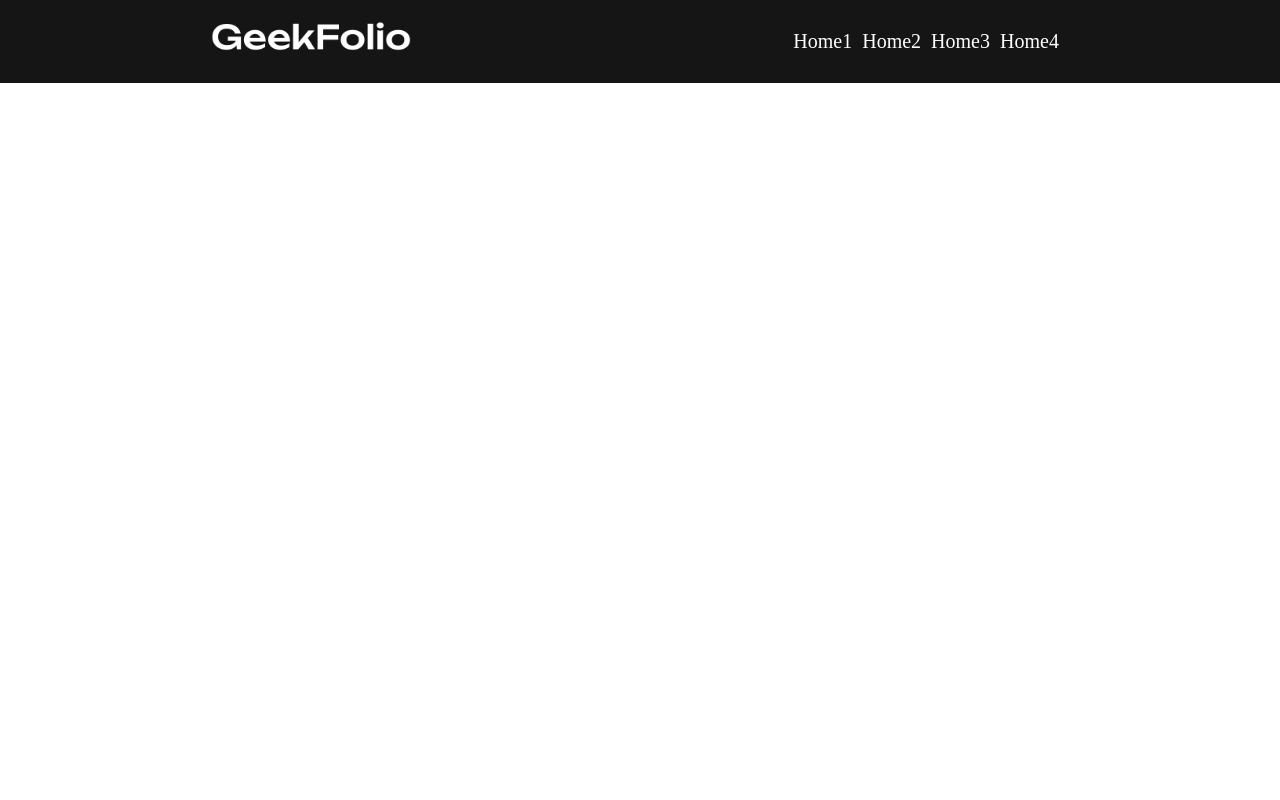
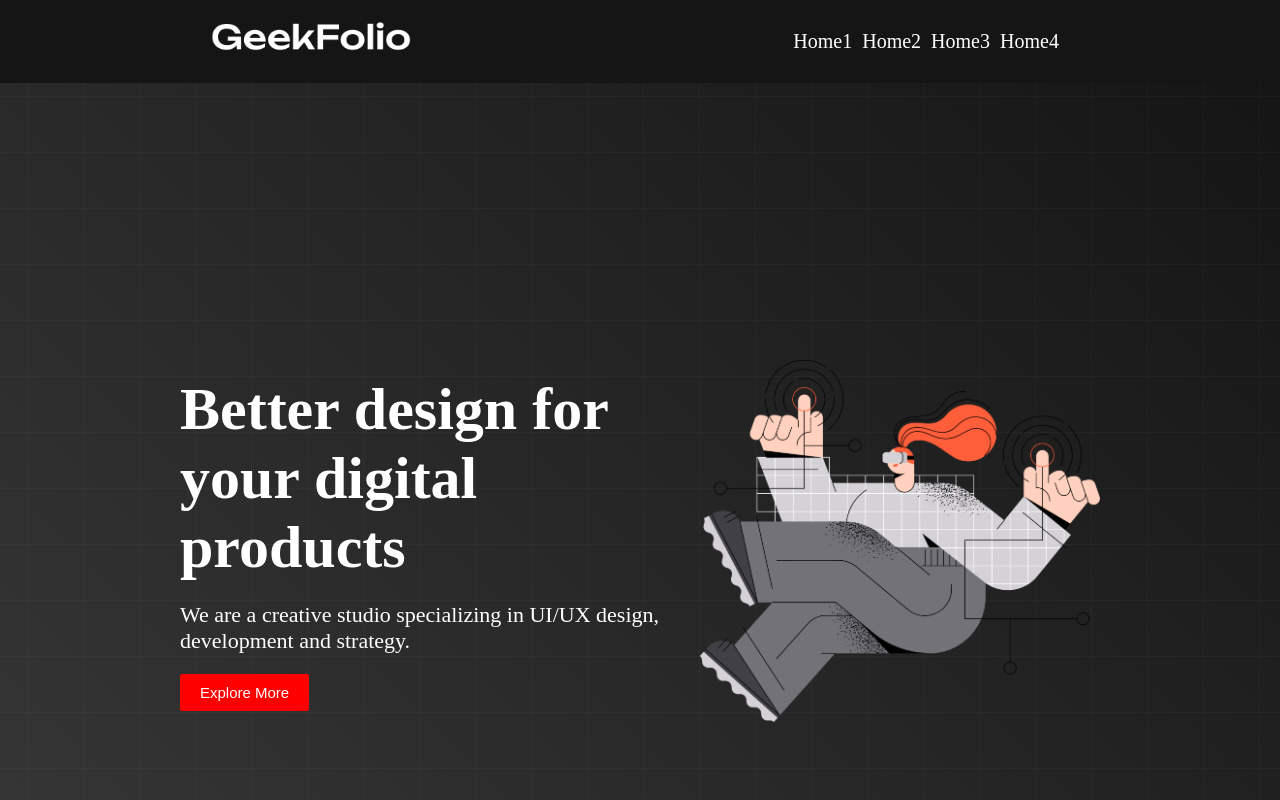
Before and after one commit to rahathossainn/digital-product, a plain HTML site: page index.html in a window 1280 px wide. Shown: the top 800 px of the page. Drawn offline with Linux system fonts and the light colour scheme.

Commit message:
banner container added

```diff
--- a/css/style.css
+++ b/css/style.css
@@ -2,6 +2,7 @@
     margin: 0px;
     padding: 0px;
 }
+/* Start - Navbar Styles */
 .menu_container{
     background-color: rgb(22, 21, 21);
     display:flex;
@@ -20,10 +21,50 @@
     font-size: 20px;
 }
 .menu li:hover{
-    color: aquamarine;
+    color: red;
     cursor: pointer;
 }
 
 .logo-pic{
     width: 200px;
 }
+/* End - Navbar Styles */
+
+/* Start Banner STyles */
+.banner-container{
+    display: flex;
+    justify-content: space-between;
+    padding: 180px;
+    height: 70vh;
+    align-items: center;
+    background-image: url('../images/background.png'),
+    linear-gradient(45deg, #393838,#161515);
+    color: white;
+}
+.banner-image{
+    width: 400px;
+}
+.banner-title{
+    font-size: 60px;
+    font-weight: bold;
+}
+.banner-description{
+    font-size: 22px;
+    margin-top: 20px;
+    margin-bottom: 20px;
+}
+.btn{
+    padding: 10px 20px;
+    background-color: red;
+    border: none;
+    border-radius: 2px;
+    font-size: 15px;
+    color: white;
+}
+.btn:hover{
+    color:black;
+    background-color: white;
+    cursor: pointer;
+}
+
+/* End Banner Section */
--- a/index.html
+++ b/index.html
@@ -11,9 +11,7 @@
 <body>
 
     <header>
-
         <nav>
-
             <div class="menu_container">
                 <!-- Logo Section - Start -->
                 <div class="logo">
@@ -23,7 +21,7 @@
 
                 <!-- Menu Section - Start -->
                 <div class="menu">
-                <ul class="menu-item">
+                    <ul>
                         <li>Home1</li>
                         <li>Home2</li>
                         <li>Home3</li>
@@ -34,12 +32,28 @@
             </div>
 
         </nav>
-
     </header>
 
     <main>
 
+        <section>
 
+            <div class="banner-container">
+                <div class="banner-text">
+
+                    <h1 class="banner-title">Better design for <br>
+                        your digital products
+                    </h1>
+                    <p class="banner-description">We are a creative studio specializing in UI/UX design, development and strategy.
+                    </p>
+                    <button class="btn">Explore More</button>
+
+                </div>
+                <div class="banner-pic">
+                    <img class="banner-image" src="images/banner.png" alt="bannerimage">
+                </div>
+            </div>
+        </section>
     </main>
 
     <footer>
```
Lines whose indentation alone changed are shown as unchanged.
